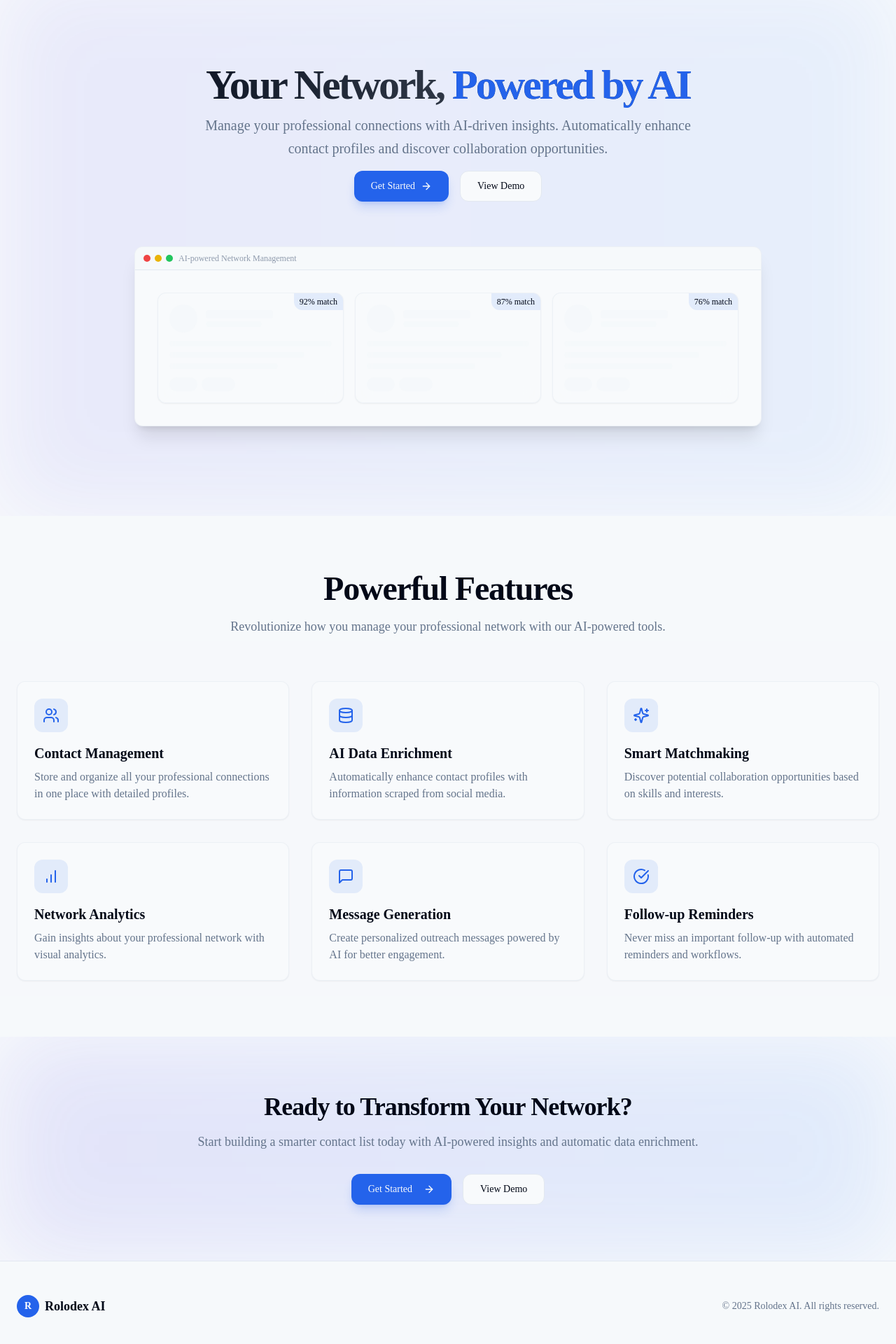
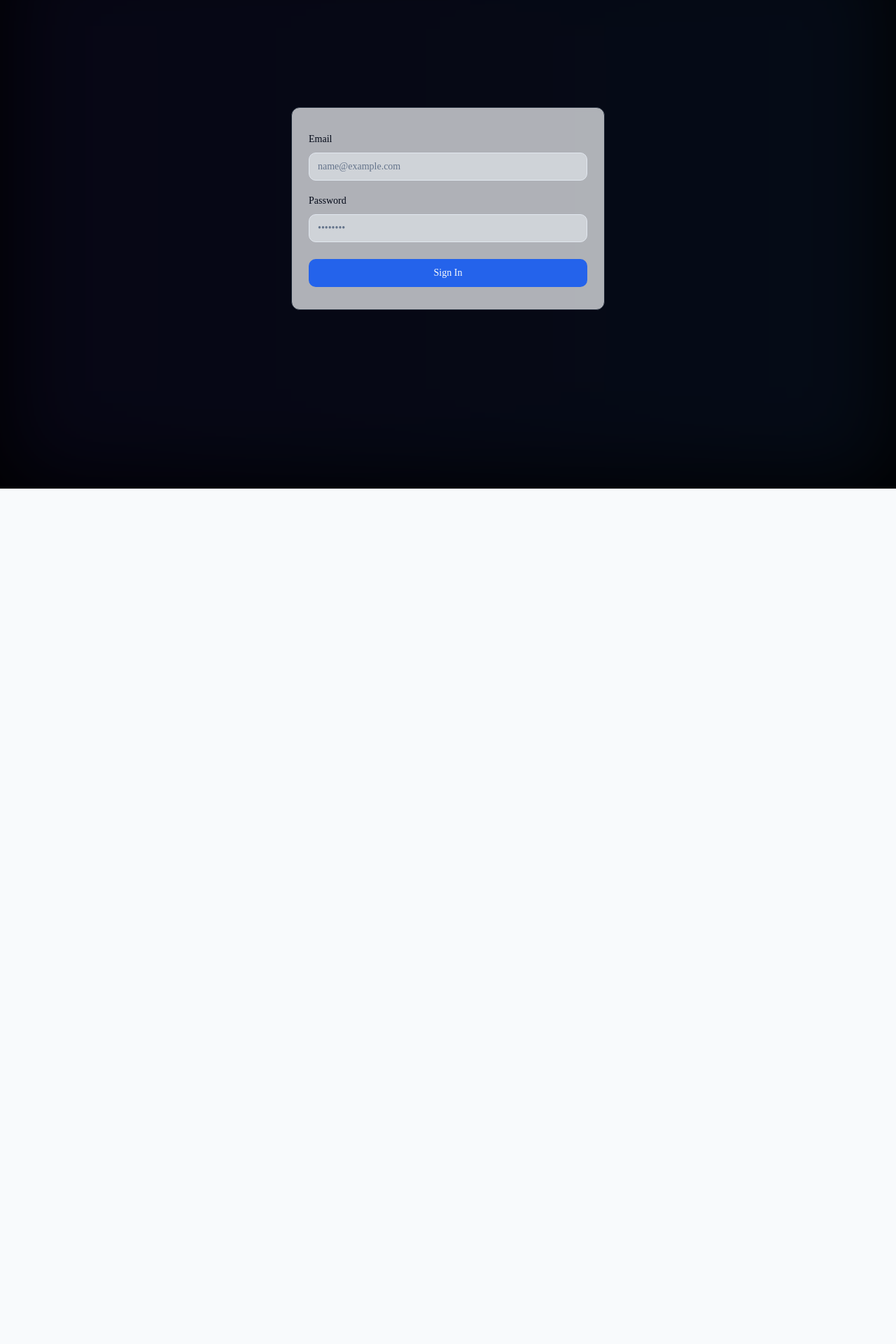
Before and after one commit to tsl-3/networkcrafters, a React (Vite) app: page / in a window 1280 px wide. Shown: the part 102-2022 px from the top of the page at 70% size. After the commit the page ends 800 px from the top, so only its background shows below. Built offline with nearby package versions, Linux system fonts and the light colour scheme.

Commit message:
feat: Implement login page
Adds a login page as the landing page, including UI elements and basic functionality.

```diff
--- a/src/pages/Index.tsx
+++ b/src/pages/Index.tsx
@@ -1,136 +1,101 @@
 
-import { Navbar } from "@/components/Navbar";
-import { Hero } from "@/components/Hero";
-import {
-  CheckCircle,
-  Database,
-  Users,
-  Sparkles,
-  BarChart,
-  MessageSquare,
-  ArrowRight
-} from "lucide-react";
+import { useState } from "react";
+import { useNavigate } from "react-router-dom";
 import { Button } from "@/components/ui/button";
-import { Link } from "react-router-dom";
-
-const features = [
-  {
-    icon: <Users className="h-6 w-6 text-primary" />,
-    title: "Contact Management",
-    description: "Store and organize all your professional connections in one place with detailed profiles."
-  },
-  {
-    icon: <Database className="h-6 w-6 text-primary" />,
-    title: "AI Data Enrichment",
-    description: "Automatically enhance contact profiles with information scraped from social media."
-  },
-  {
-    icon: <Sparkles className="h-6 w-6 text-primary" />,
-    title: "Smart Matchmaking",
-    description: "Discover potential collaboration opportunities based on skills and interests."
-  },
-  {
-    icon: <BarChart className="h-6 w-6 text-primary" />,
-    title: "Network Analytics",
-    description: "Gain insights about your professional network with visual analytics."
-  },
-  {
-    icon: <MessageSquare className="h-6 w-6 text-primary" />,
-    title: "Message Generation",
-    description: "Create personalized outreach messages powered by AI for better engagement."
-  },
-  {
-    icon: <CheckCircle className="h-6 w-6 text-primary" />,
-    title: "Follow-up Reminders",
-    description: "Never miss an important follow-up with automated reminders and workflows."
-  }
-];
+import { Card, CardContent, CardFooter } from "@/components/ui/card";
+import { Input } from "@/components/ui/input";
+import { Label } from "@/components/ui/label";
+import { useToast } from "@/hooks/use-toast";
 
 const Index = () => {
+  const [email, setEmail] = useState("");
+  const [password, setPassword] = useState("");
+  const [isLoading, setIsLoading] = useState(false);
+  const navigate = useNavigate();
+  const { toast } = useToast();
+
+  const handleSubmit = async (e: React.FormEvent) => {
+    e.preventDefault();
+    setIsLoading(true);
+
+    try {
+      // Demo auth - in a real app, this would be replaced with actual authentication
+      document.cookie = "auth_token=demo; path=/; max-age=86400";
+      toast({
+        title: "Login successful",
+        description: "Welcome to Rolodex AI",
+      });
+      setTimeout(() => {
+        navigate("/dashboard");
+      }, 500);
+    } catch (error) {
+      toast({
+        title: "Login failed",
+        description: "Please check your credentials and try again",
+        variant: "destructive",
+      });
+    } finally {
+      setIsLoading(false);
+    }
+  };
+
   return (
-    <div className="flex min-h-screen flex-col">
-      <Navbar />
-      <main className="flex-1">
-        <Hero />
+    <div className="relative flex min-h-screen w-full flex-col items-center justify-center bg-black">
+      {/* Background with gradient effect */}
+      <div className="absolute inset-0 z-0 opacity-30">
+        <div className="absolute bottom-0 left-0 right-0 top-0 bg-[linear-gradient(to_right,#4f46e5,#3b82f6)] opacity-30 blur-3xl"></div>
+      </div>
 
-        {/* Features Section */}
-        <section className="py-20 bg-muted/30">
-          <div className="container px-4 md:px-6">
-            <div className="text-center mb-12 md:mb-16">
-              <h2 className="text-3xl font-bold tracking-tight sm:text-4xl md:text-5xl">
-                Powerful Features
-              </h2>
-              <p className="mt-4 text-muted-foreground text-lg max-w-2xl mx-auto">
-                Revolutionize how you manage your professional network with our AI-powered tools.
-              </p>
+      {/* Logo positioned at top center */}
+      <div className="absolute top-8 z-10">
+        <div className="flex items-center gap-2 font-bold text-3xl text-foreground">
+          <div className="flex items-center justify-center h-12 w-12 rounded-full bg-primary">
+            <span className="text-white text-lg font-bold">R</span>
+          </div>
+          <span>Rolodex AI</span>
+        </div>
+      </div>
+
+      {/* Login Card */}
+      <Card className="w-full max-w-md mx-4 z-10 glass-card bg-background/70 backdrop-blur-sm border-gray-800">
+        <form onSubmit={handleSubmit}>
+          <CardContent className="space-y-4 pt-8">
+            <div className="space-y-2">
+              <Label htmlFor="email">Email</Label>
+              <Input
+                id="email"
+                type="email"
+                placeholder="name@example.com"
+                value={email}
+                onChange={(e) => setEmail(e.target.value)}
+                required
+                className="bg-muted/50 border-input"
+              />
             </div>
-
-            <div className="grid grid-cols-1 sm:grid-cols-2 lg:grid-cols-3 gap-6 md:gap-8">
-              {features.map((feature, i) => (
-                <div
-                  key={i}
-                  className="bg-background rounded-xl p-6 border glass-card card-hover"
-                  style={{ animationDelay: `${i * 0.1 + 0.1}s` }}
-                >
-                  <div className="h-12 w-12 rounded-lg bg-primary/10 flex items-center justify-center mb-4">
-                    {feature.icon}
-                  </div>
-                  <h3 className="text-xl font-semibold mb-2">{feature.title}</h3>
-                  <p className="text-muted-foreground">{feature.description}</p>
-                </div>
-              ))}
+            <div className="space-y-2">
+              <Label htmlFor="password">Password</Label>
+              <Input
+                id="password"
+                type="password"
+                placeholder="••••••••"
+                value={password}
+                onChange={(e) => setPassword(e.target.value)}
+                required
+                className="bg-muted/50 border-input"
+              />
             </div>
-          </div>
-        </section>
-
-        {/* CTA Section */}
-        <section className="py-20 relative overflow-hidden">
-          <div className="absolute inset-0 -z-10 opacity-40 dark:opacity-20">
-            <div className="absolute bottom-0 left-0 right-0 top-0 bg-[linear-gradient(to_right,#4f46e5,#3b82f6)] opacity-30 blur-3xl"></div>
-          </div>
-
-          <div className="container px-4 md:px-6">
-            <div className="max-w-3xl mx-auto text-center">
-              <h2 className="text-3xl font-bold tracking-tight sm:text-4xl">
-                Ready to Transform Your Network?
-              </h2>
-              <p className="mt-4 text-lg text-muted-foreground">
-                Start building a smarter contact list today with AI-powered insights and automatic data enrichment.
-              </p>
-              <div className="mt-8 flex flex-wrap justify-center gap-4">
-                <Link to="/contacts">
-                  <Button className="h-11 px-6 rounded-lg bg-primary text-primary-foreground shadow-lg shadow-primary/20">
-                    <span>Get Started</span>
-                    <ArrowRight className="ml-2 h-4 w-4" />
-                  </Button>
-                </Link>
-                <Link to="/dashboard">
-                  <Button variant="outline" className="h-11 px-6 rounded-lg">
-                    View Demo
-                  </Button>
-                </Link>
-              </div>
-            </div>
-          </div>
-        </section>
-
-        {/* Footer */}
-        <footer className="border-t py-12 bg-muted/30">
-          <div className="container px-4 md:px-6">
-            <div className="flex flex-col md:flex-row justify-between items-center">
-              <div className="flex items-center gap-2 font-semibold text-foreground mb-4 md:mb-0">
-                <div className="flex items-center justify-center h-8 w-8 rounded-full bg-primary">
-                  <span className="text-white text-sm font-bold">R</span>
-                </div>
-                <span className="text-lg">Rolodex AI</span>
-              </div>
-              <div className="text-sm text-muted-foreground">
-                © {new Date().getFullYear()} Rolodex AI. All rights reserved.
-              </div>
-            </div>
-          </div>
-        </footer>
-      </main>
+          </CardContent>
+          <CardFooter className="pb-8">
+            <Button
+              type="submit"
+              className="w-full bg-primary hover:bg-primary/90"
+              disabled={isLoading}
+            >
+              {isLoading ? "Signing in..." : "Sign In"}
+            </Button>
+          </CardFooter>
+        </form>
+      </Card>
     </div>
   );
 };
```
